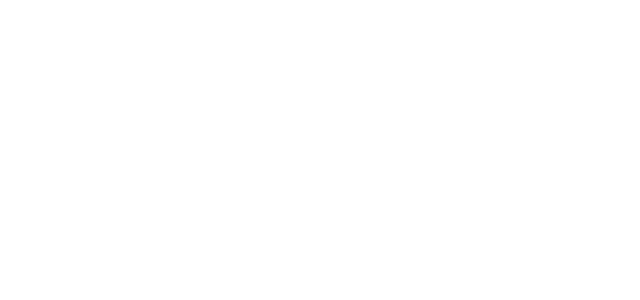
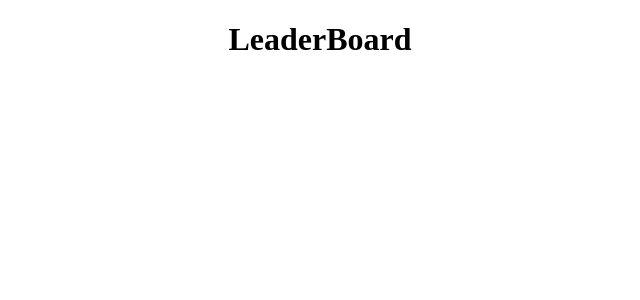
Before and after one commit to ArmandoVargasArciga/CMPS-3390-Project3, a Vue app: page /leader in a window 1280 px wide. Before the commit this address had no page. Shown: the top 300 px of the page, without its empty margins (320-960 px from the left). Built offline with nearby package versions, Linux system fonts and the light colour scheme.

Commit message:
good luck

```diff
--- a/src/router/index.js
+++ b/src/router/index.js
@@ -2,7 +2,8 @@
 import App from '@/App.vue'
 import HomePage from '@/views/HomePage.vue'
 import Print from '@/views/print.vue'
-
+//import leaderboard from '@/views/leaderboard.vue'
+import Leaderboard from '@/views/leaderboard.vue'
 
 const router = createRouter({
   history: createWebHistory(import.meta.env.BASE_URL),
@@ -20,6 +21,12 @@
       component: Print
     },
 
+    {
+      path: "/leader",
+      name: "leader",
+      component: Leaderboard
+    },
+
 
 
 
--- a/src/views/HomePage.vue
+++ b/src/views/HomePage.vue
@@ -108,11 +108,11 @@
    }
 
 .pageBackground{
+   min-height: 96vh;
    background-image: url('@/images/content.png');
    background-size: cover;
    background-position: center;
    background-repeat: no-repeat;
-   height: 800px;
 }
 
 .buttonposition{
--- a/src/views/leaderboard.vue
+++ b/src/views/leaderboard.vue
@@ -1,7 +1,12 @@
 <template>
-<div class="largerBox">
+<div class="message">
+    <h1> LeaderBoard </h1>
+</div>
 
+<div class="largerContainer">
+    <div class="smallContainer">
 
+    </div>
 </div>
 
 </template>
@@ -10,6 +15,21 @@
 
 </script>
 
-<style>
+<style scoped>
+.message{
+    h1{
+
+
+    display: flex;
+    justify-content: center;
+    text-align: center;
+    font-family: cursive;
+    font-size: x-larger;
+    color: black;
+    font-weight: bolder;
+     }
+}
+
+
 
 </style>
--- a/src/views/print.vue
+++ b/src/views/print.vue
@@ -40,9 +40,6 @@
 
 
 <div class="container">
-
-
-
    <div class="correctOrIncorrect">
       <span
          v-for="(item, i) in colorLetter"
@@ -50,7 +47,7 @@
          :class="item.status"
       >
       {{ item.char }}
-   </span>
+      </span>
    </div>
 
 
@@ -69,6 +66,7 @@
       {{ background }}
    </div>
     --->
+     <v-btn @click="leader" class="LeaderBoard"> LeaderBoard </v-btn>
 </div>
 </template>
 
@@ -178,9 +176,14 @@
          } else {
             this.timeElapsed = 30 - time--;
          }
+   },
 
+   leader(){
+         //console.log("I work before")
+         this.$router.push('/leader')
+         //console.log("I work after")
+      },
 
-   }
 
 
       }
@@ -190,12 +193,13 @@
 </script>
 
 <style scoped>
-
+/*
 .container {
    position: relative;
    width: 80%;
    margin: 15% auto;
 }
+*/
 
 .backGround {
    pointer-events: none;
@@ -235,7 +239,9 @@
 }
 
 .container{
-   height: 500px;
+   position: relative;
+   width: 80%;
+   height: 150%;
    margin: 20px auto;
    font-family: Verdana;
    text-align: start;
@@ -285,9 +291,26 @@
 }
 
 .backgroundColor{
+   min-height: 97vh;
    background-color: #000000;
+   background-size: auto;
+   background-position: center;
+   height: fit-content;
+   background-repeat: no-repeat ;
 }
 
+.LeaderBoard{
+   display: flex;
+   justify-content: center;
+   background-color: rgb(143, 138, 138);
+   color: black;
+   font-weight: bold;
+   padding: 10px 24px;
+   border-radius: 12px;
+   margin: auto;
+   width: 35%;
+
+}
 
 /*
 add
```
